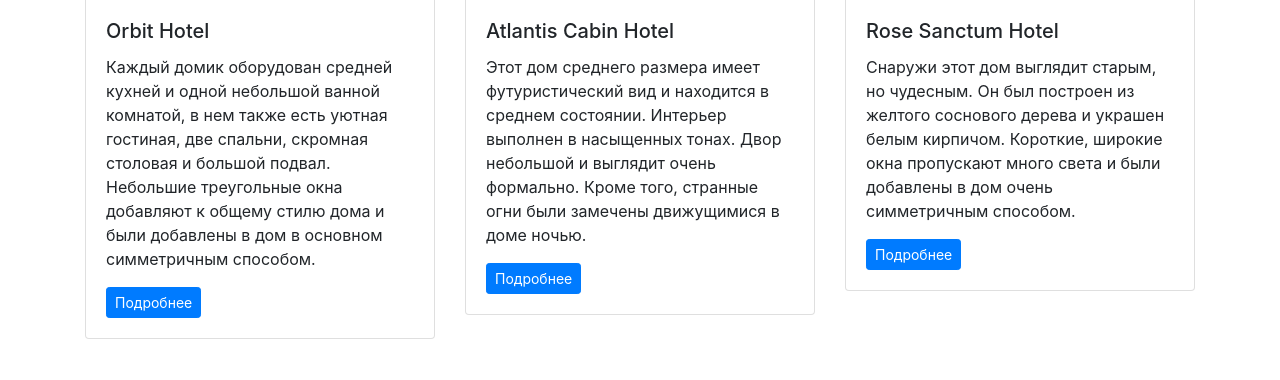
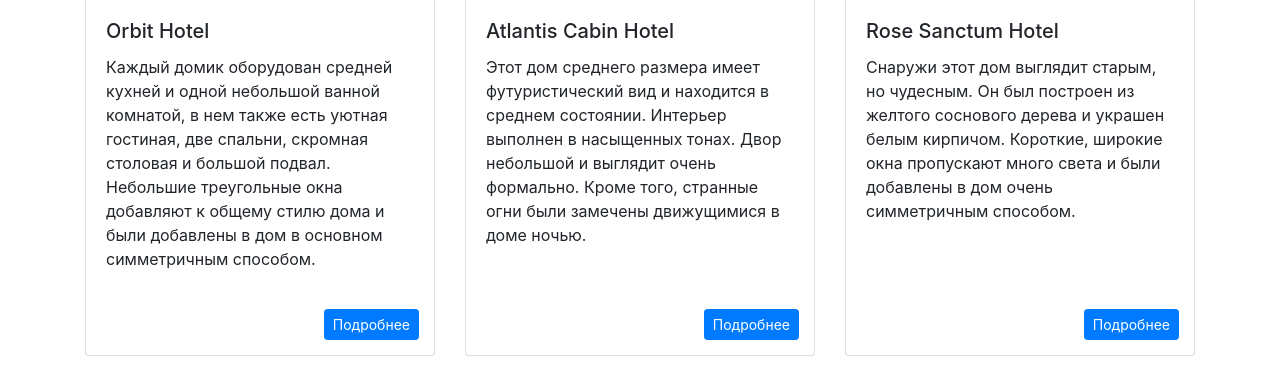
Before and after one commit to kubenet/Stepik_course_Flask, a Flask app: page /departures/msk in a window 1280 px wide. Shown: the part 422-802 px from the top of the page. Before the commit the page ends 761 px from the top, so only its background shows below. Run offline with Flask 2, Linux system fonts and the light colour scheme; some libraries are stand-ins or nearby versions.

Commit message:
correction of the height of tour cards

```diff
--- a/templates/departure.html
+++ b/templates/departure.html
@@ -38,12 +38,12 @@
 
         {% for key in lst_departures %}   {# заполняем карточки с турами по по месту отправления #}
 
-          <div class="col-4">
+          <div class="col-4 d-flex">
             <div class="card mb-4">
               <div class="embed-responsive embed-responsive-16by9">
                 <img class="card-img-top embed-responsive-item" src= "{{ tours[key]['picture'] }}" alt="" />
               </div>
-              <div class="card-body">
+              <div class="card-body mb-5">
                 <h2 class="h5 card-title"> {{ tours[key]['title'] }} </h2>
                 <p class="card-text"> {{ tours[key]['description'] }} </p>
                 <a href="/tours/{{ key }}" class="btn btn-sm btn-primary">Подробнее</a>
@@ -55,6 +55,15 @@
 
     </div>
   </main>
+
+  <style>
+    .card .btn {
+      position: absolute;
+      right: 15px;
+      bottom: 15px;
+    }
+  </style>
+
   <script src="https://code.jquery.com/jquery-3.2.1.slim.min.js" integrity="sha384-KJ3o2DKtIkvYIK3UENzmM7KCkRr/rE9/Qpg6aAZGJwFDMVNA/GpGFF93hXpG5KkN" crossorigin="anonymous"></script>
   <script src="https://cdnjs.cloudflare.com/ajax/libs/popper.js/1.12.9/umd/popper.min.js" integrity="sha384-ApNbgh9B+Y1QKtv3Rn7W3mgPxhU9K/ScQsAP7hUibX39j7fakFPskvXusvfa0b4Q" crossorigin="anonymous"></script>
   <script src="https://maxcdn.bootstrapcdn.com/bootstrap/4.0.0/js/bootstrap.min.js" integrity="sha384-JZR6Spejh4U02d8jOt6vLEHfe/JQGiRRSQQxSfFWpi1MquVdAyjUar5+76PVCmYl" crossorigin="anonymous"></script>
```
